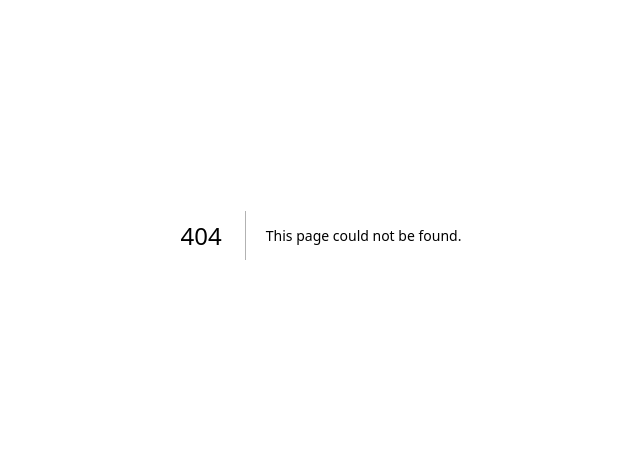
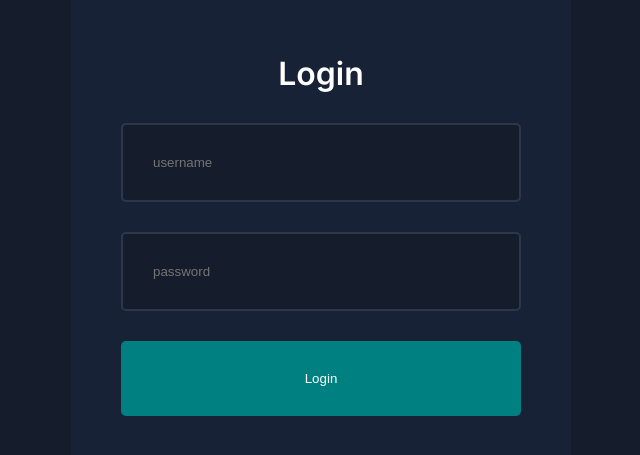
Before and after one commit to Logan-JR/project-audit, a Next.js app: page /login in a window 1280 px wide. Before the commit this address had no page. Shown: the part 165-620 px from the top of the page, without its empty margins (319-959 px from the left). Built offline with nearby package versions, Linux system fonts and the light colour scheme.

Commit message:
add desing login

```diff
--- /dev/null
+++ b/src/app/login/page.jsx
@@ -0,0 +1,12 @@
+import styles from "@/ui/login/login.module.css";
+import LoginForm from "@/ui/login/loginForm/loginForm";
+
+const LoginPage = () => {
+  return (
+    <div className={styles.container}>
+      <LoginForm />
+    </div>
+  );
+};
+
+export default LoginPage;
--- /dev/null
+++ b/src/ui/login/login.module.css
@@ -0,0 +1,7 @@
+.container {
+  width: 100%;
+  height: 100vh;
+  display: flex;
+  align-items: center;
+  justify-content: center;
+}
--- /dev/null
+++ b/src/ui/login/loginForm/loginForm.jsx
@@ -0,0 +1,14 @@
+import styles from "./loginForm.module.css";
+
+const LoginForm = () => {
+  return (
+    <form action="" className={styles.form}>
+      <p>Login</p>
+      <input type="text" placeholder="username" name="username" />
+      <input type="password" placeholder="password" name="password" />
+      <button>Login</button>
+    </form>
+  );
+};
+
+export default LoginForm;
--- /dev/null
+++ b/src/ui/login/loginForm/loginForm.module.css
@@ -0,0 +1,36 @@
+.form {
+  background-color: var(--bgSoft);
+  padding: 50px;
+  border-radius: 10px;
+  width: 500px;
+  height: 500px;
+  display: flex;
+  flex-direction: column;
+  align-items: center;
+  justify-content: center;
+  gap: 30px;
+}
+
+.form p {
+  font-size: 2em;
+  font-weight: 600;
+}
+
+.form input {
+  width: 100%;
+  padding: 30px;
+  border: 2px solid #2e374a;
+  border-radius: 5px;
+  background-color: var(--bg);
+  color: var(--text);
+}
+
+.form button {
+  width: 100%;
+  padding: 30px;
+  background-color: teal;
+  color: var(--text);
+  border: none;
+  cursor: pointer;
+  border-radius: 5px;
+}
```
